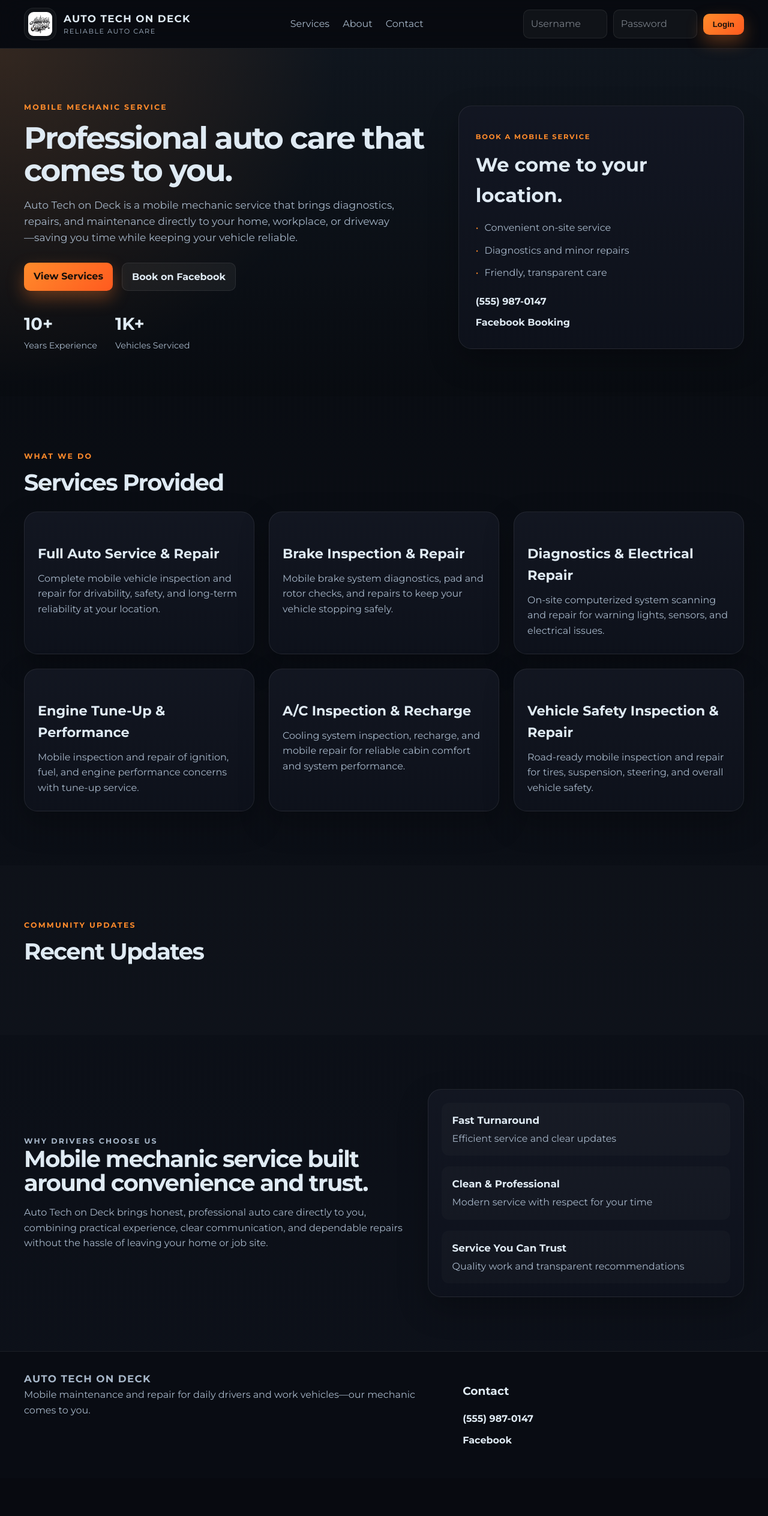
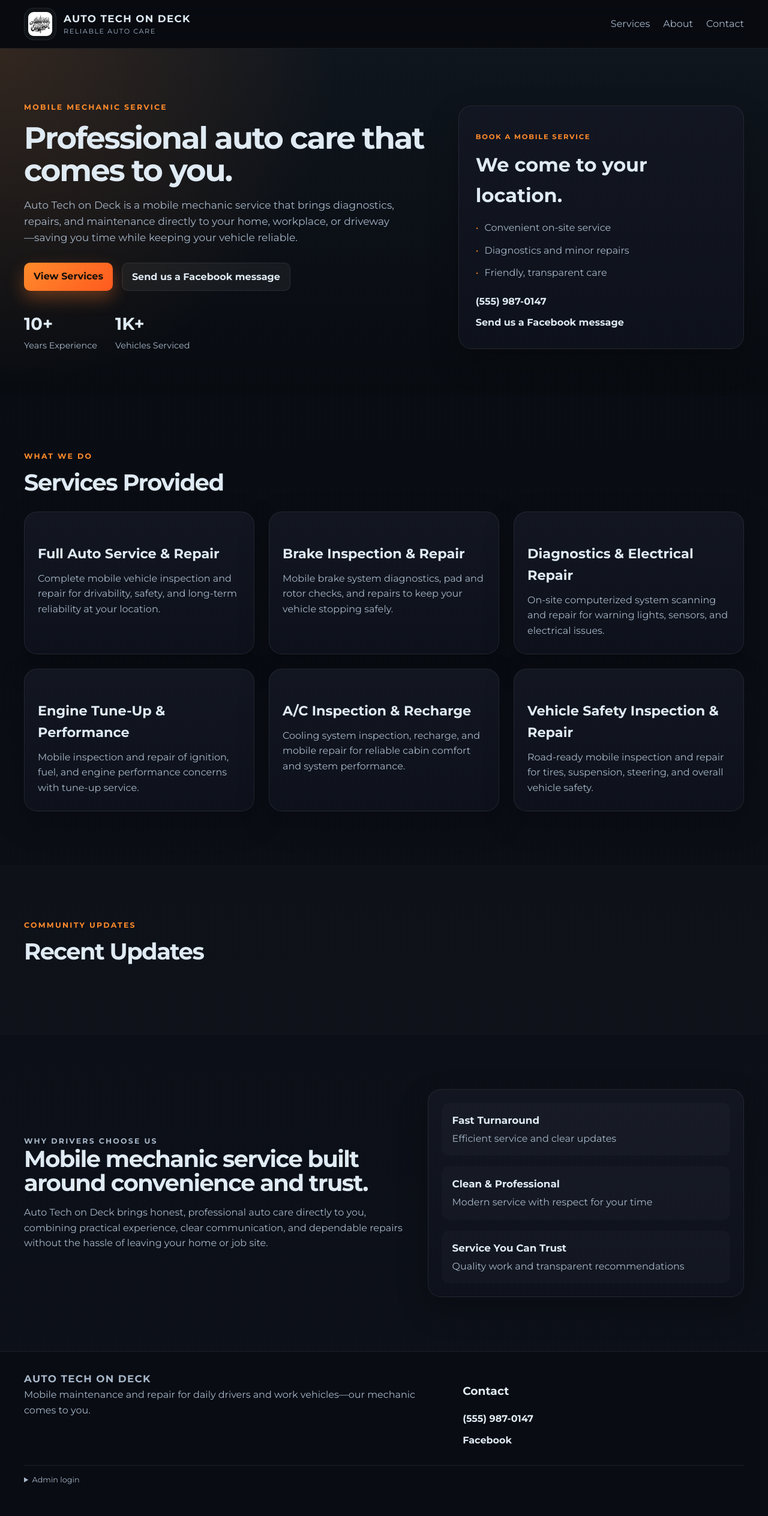
Before and after one commit to akammerer95/autotech-ondeck, a Flask app: page / in a window 1280 px wide. Shown: the whole page at 60% size. Before the commit the page ends 2408 px from the top, so only its background shows below. Run offline with Flask 3, Linux system fonts and the light colour scheme; data comes from the database, SQL or seed files in the repository; some libraries are stand-ins or nearby versions.

Commit message:
Move admin login to footer and update Facebook CTA

```diff
--- a/static/styles.css
+++ b/static/styles.css
@@ -125,6 +125,35 @@ img {
 
 .login-bar input::placeholder {
   color: rgba(223, 234, 243, 0.5);
+}
+
+.admin-login {
+  grid-column: 1 / -1;
+  border-top: 1px solid var(--line);
+  padding-top: 14px;
+}
+
+.admin-login summary {
+  width: fit-content;
+  color: var(--muted);
+  font-size: 0.8rem;
+  cursor: pointer;
+}
+
+.admin-login summary:hover {
+  color: var(--slate);
+}
+
+.admin-login-form {
+  display: grid;
+  grid-template-columns: repeat(2, minmax(0, 1fr)) auto;
+  align-items: center;
+  max-width: 520px;
+  margin-top: 12px;
+}
+
+.admin-login-form input {
+  width: 100%;
 }
 
 .login-bar button,
@@ -578,6 +607,10 @@ textarea {
     width: 100%;
   }
 
+  .admin-login-form {
+    grid-template-columns: 1fr;
+  }
+
   .brand-block {
     width: 100%;
     justify-content: center;
--- a/templates/index.html
+++ b/templates/index.html
@@ -27,11 +27,6 @@
           <a href="#contact">Contact</a>
         </nav>
 
-        <form class="login-bar" method="POST" action="{{ url_for('login') }}">
-          <input type="text" name="username" placeholder="Username" aria-label="Username" />
-          <input type="password" name="password" placeholder="Password" aria-label="Password" />
-          <button type="submit">Login</button>
-        </form>
       </div>
     </header>
 
@@ -57,7 +52,7 @@
             </p>
             <div class="hero-actions">
               <a class="btn btn-primary" href="#services">View Services</a>
-              <a class="btn btn-secondary" href="https://facebook.com/autotechondeck" target="_blank" rel="noreferrer">Book on Facebook</a>
+              <a class="btn btn-secondary" href="https://facebook.com/autotechondeck" target="_blank" rel="noreferrer">Send us a Facebook message</a>
             </div>
             <div class="hero-stats">
               <div>
@@ -80,7 +75,7 @@
               <li>Friendly, transparent care</li>
             </ul>
             <a href="tel:+15559870147" class="phone-link">(555) 987-0147</a>
-            <a href="https://facebook.com/autotechondeck" class="social-link" target="_blank" rel="noreferrer">Facebook Booking</a>
+            <a href="https://facebook.com/autotechondeck" class="social-link" target="_blank" rel="noreferrer">Send us a Facebook message</a>
           </div>
         </div>
       </section>
@@ -166,6 +161,14 @@
           <a href="tel:+15559870147">(555) 987-0147</a>
           <a href="https://facebook.com/autotechondeck" target="_blank" rel="noreferrer">Facebook</a>
         </div>
+        <details class="admin-login">
+          <summary>Admin login</summary>
+          <form class="login-bar admin-login-form" method="POST" action="{{ url_for('login') }}">
+            <input type="text" name="username" placeholder="Username" aria-label="Username" autocomplete="username" />
+            <input type="password" name="password" placeholder="Password" aria-label="Password" autocomplete="current-password" />
+            <button type="submit">Login</button>
+          </form>
+        </details>
       </div>
     </footer>
     <script async defer crossorigin="anonymous" src="https://connect.facebook.net/en_US/sdk.js#xfbml=1&version=v19.0"></script>
```
Also changed, not shown: tests/test_app.py (+11 -0 lines).
